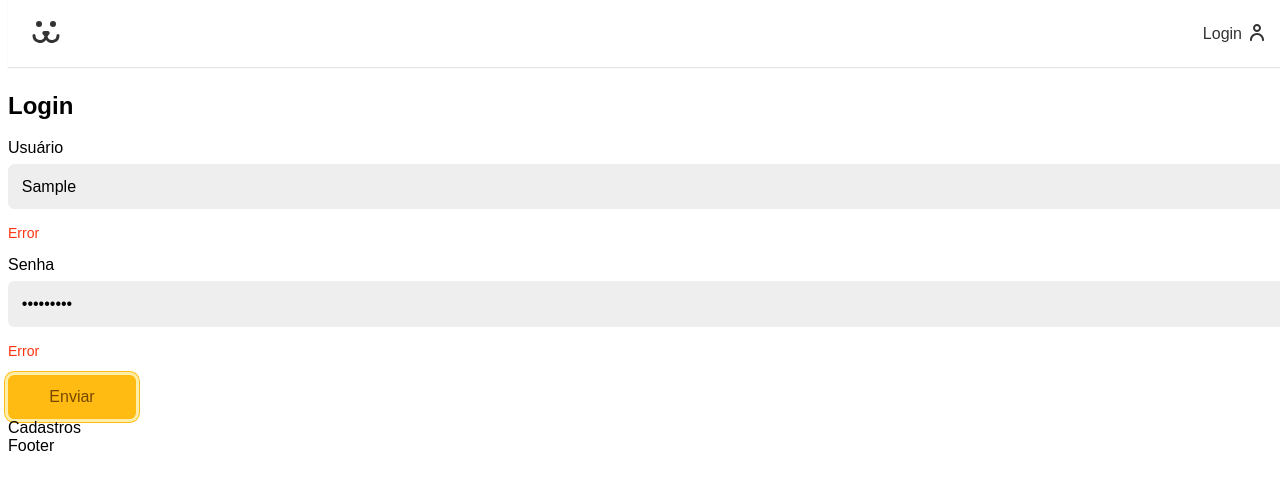
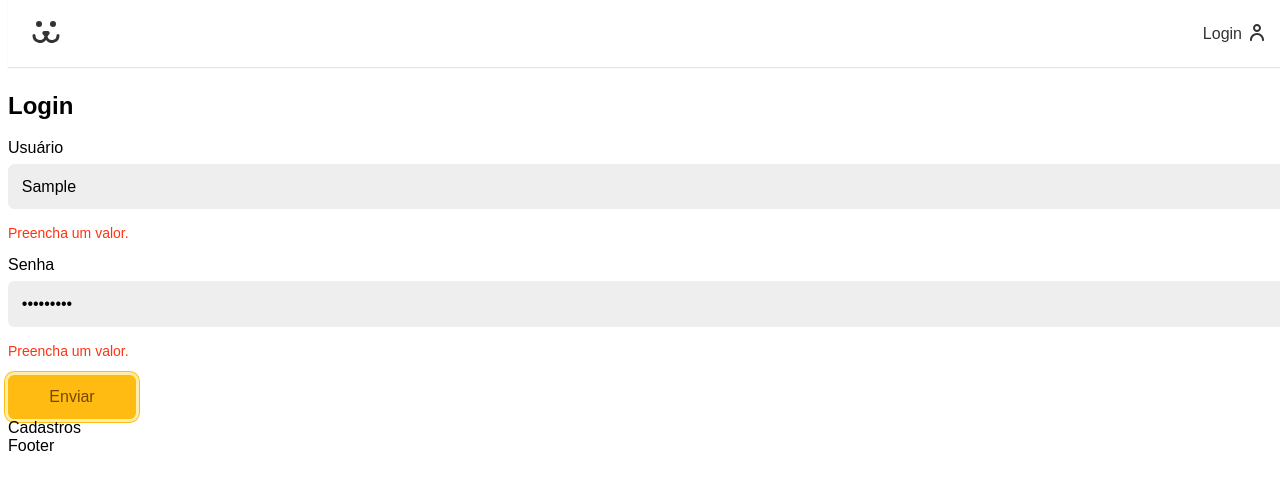
Before and after one commit to MadrugadaGunza/dog-project, a React (Create React App) app: page /login in a window 1280 px wide. Both pictures are taken after typing "Sample", "Sample123" into the empty fields and a click on the button "Enviar". Shown: the top 490 px of the page. Built offline with nearby package versions, Linux system fonts and the light colour scheme; no server answers.

Commit message:
feat: criar useForm e validar campos do formulario

```diff
--- a/src/Components/Form/Input.js
+++ b/src/Components/Form/Input.js
@@ -1,11 +1,20 @@
 import styles from './Input.module.css';
 
-const Input = ({ label, type, placeholder, name }) => {
+const Input = ({ label, type, placeholder, name, value, onChange, error, onBlur }) => {
     return (
         <div className={styles.wrapper}>
             <label htmlFor={name} className={styles.label}>{label}</label>
-            <input type={type} id={name} name={name} placeholder={placeholder} className={styles.input} />
-            <p className={styles.error}>Error</p>
+            <input
+                type={type}
+                id={name}
+                name={name}
+                placeholder={placeholder}
+                className={styles.input}
+                value={value}
+                onChange={onChange}
+                onBlur={onBlur}
+            />
+            {error && <p className={styles.error}>{error}</p>}
         </div>
     )
 }
--- /dev/null
+++ b/src/Hooks/useForm.js
@@ -0,0 +1,43 @@
+import React from 'react';
+
+const types = {
+    email: {
+        regex: /^(([^<>()[\]\\.,;:\s@"]+(\.[^<>()[\]\\.,;:\s@"]+)*)|.(".+"))@((\[[0-9]{1,3}\.[0-9]{1,3}\.[0-9]{1,3}\.[0-9]{1,3}\])|(([a-zA-Z\-0-9]+\.)+[a-zA-Z]{2,}))$/,
+        message: 'Preencha um email valido',
+    }
+}
+
+const useForm = (type) => {
+    const [value, setValue] = React.useState('');
+    const [error, setError] = React.useState(null);
+
+    function validate(value) {
+        if (type === false) return true;
+        if (!type) {
+            setError('Preencha um valor.');
+            return false;
+        } else if (types[type] && !types[type].regex.test(value)) {
+            setError(types[type].message);
+            return false;
+        } else {
+            setError(null);
+            return true;
+        }
+    }
+
+    function onChange({ target }) {
+        if (error) validate(target.validate);
+        setValue(target.value);
+    }
+
+    return {
+        value,
+        setValue,
+        onChange,
+        error,
+        validate: () => validate(value),
+        onBlur: () => validate(value),
+    }
+}
+
+export default useForm
--- a/src/Pages/Login/LoginForm.js
+++ b/src/Pages/Login/LoginForm.js
@@ -1,34 +1,38 @@
-import React from 'react'
-import { Link } from 'react-router-dom'
+import React from 'react';
+import { Link } from 'react-router-dom';
 import Input from '../../Components/Form/Input';
 import Button from '../../Components/Form/Button';
+import useForm from '../../Hooks/useForm';
 
 const LoginForm = () => {
-
-    const [username, setUsername] = React.useState('');
-    const [password, setPassword] = React.useState('');
+    const username = useForm();
+    const password = useForm();
 
     const handleSubmit = (e) => {
         e.preventDefault();
+        if (username.validate() && password.validate()) {
             fetch('https://dogsapi.origamid.dev/json/jwt-auth/v1/token', {
                 method: "POST",
                 headers: { "Content-Type": "application/json", },
-            body: JSON.stringify({ username, password })
+                body: JSON.stringify(),
             }).then((response) => {
                 console.log(response);
                 return response.json();
             }).then((json) => {
                 console.log(json);
                 return json;
-        })
+            });
+        }
     }
 
     return (
         <section>
             <h1>Login</h1>
             <form onSubmit={handleSubmit}>
-                <Input label="Usuário" type="text" name="username" placeholder="Digite o nome do usuário" />
-                <Input label="Senha" type="password" name="password" placeholder="Digite a senha" />
+                <Input label="Usuário" type="text" name="username" placeholder="Digite o nome do usuário"
+                    {...username} />
+                <Input label="Senha" type="password" name="password" placeholder="Digite a senha"
+                    {...password} />
                 <Button>Enviar</Button>
             </form>
             <Link to='/login/criar'>Cadastros</Link>
```
Lines whose indentation alone changed are shown as unchanged.
